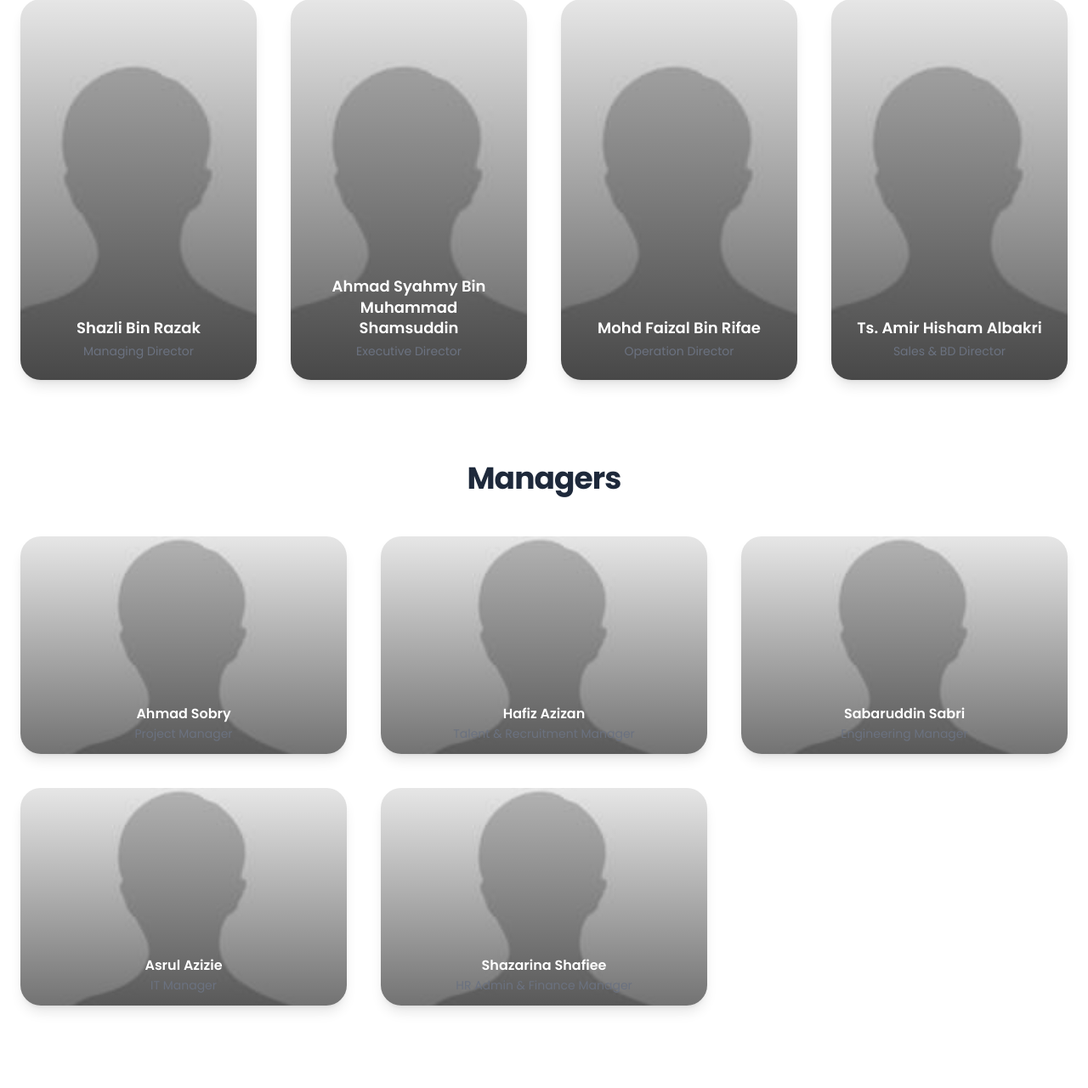
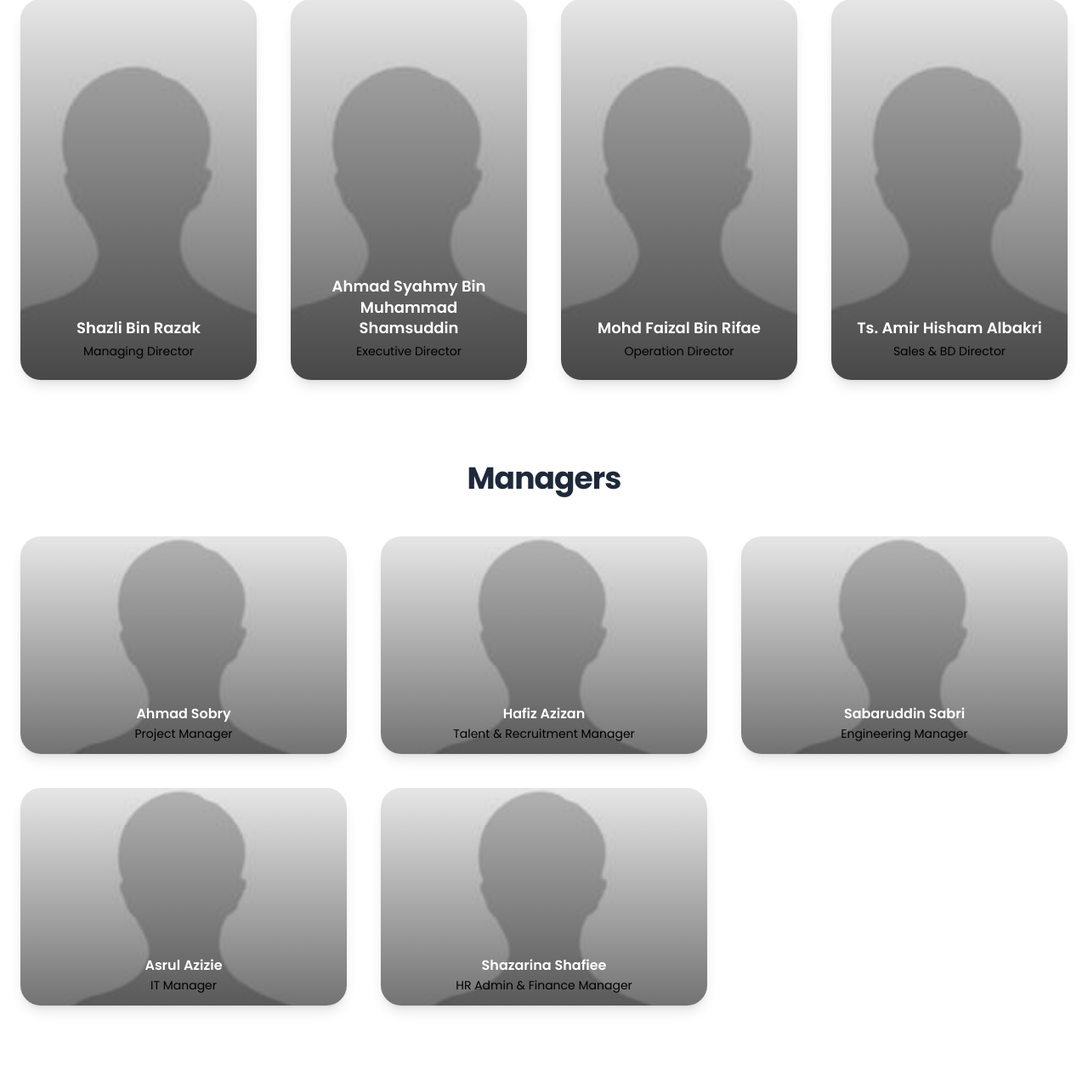
Before and after one commit to izzulamirr/KLSB, a Flask app: page /about/management in a window 1280 px wide. Shown: the part 297-1577 px from the top of the page at 85% size. Run offline with Flask 3, Linux system fonts and the light colour scheme; some libraries are stand-ins or nearby versions.

Commit message:
color for management

```diff
--- a/app/templates/About Us/about_board.html
+++ b/app/templates/About Us/about_board.html
@@ -1,6 +1,26 @@
 {% extends 'base.html' %}
 {% block title %}Board of Directors — KLSB{% endblock %}
 {% block content %}
+{% block extra_head %}
+<style>
+  /* Page-scoped override: force modal text to black and normalize blend-mode for this page only */
+  .board-modal-overlay p,
+  .board-modal-overlay .modal-title,
+  .board-modal-overlay ul,
+  .board-modal-overlay li,
+  .board-modal-overlay h2 {
+    color: #000 !important;
+    mix-blend-mode: normal !important;
+  }
+  /* Force paragraph text inside card buttons (used for both directors and managers) to black */
+  .director-card p,
+  button.director-card p {
+    color: #000 !important;
+    -webkit-text-fill-color: #000 !important;
+    mix-blend-mode: normal !important;
+  }
+</style>
+{% endblock %}
 <section class="py-24 bg-white" id="board">
   <div class="max-w-7xl mx-auto px-6">
     <h1 class="text-4xl font-bold tracking-tight text-center mb-12">Board of Directors</h1>
@@ -10,7 +30,7 @@
             <div class="absolute inset-0 bg-gradient-to-t from-black/60 to-transparent pointer-events-none"></div>
             <div class="absolute bottom-0 left-0 right-0 p-6 z-10">
               <h3 class="font-semibold text-white leading-snug text-lg">Shazli Bin Razak</h3>
-              <p class="mt-1 text-sm text-white/90">Managing Director</p>
+              <p class="mt-1 text-sm text-black">Managing Director</p>
             </div>
           </button>
   <button class="relative group director-card rounded-3xl overflow-hidden shadow-lg hover:shadow-2xl focus:outline-none focus-visible:ring-2 focus-visible:ring-teal-600 transition h-80 md:h-96 lg:h-[28rem]" data-modal-target="manager-hafiz" aria-haspopup="dialog">
@@ -18,7 +38,7 @@
         <div class="absolute inset-0 bg-gradient-to-t from-black/60 to-transparent pointer-events-none"></div>
         <div class="absolute bottom-0 left-0 right-0 p-6 z-10">
           <h3 class="font-semibold text-white leading-snug text-lg">Ahmad Syahmy Bin Muhammad Shamsuddin</h3>
-          <p class="mt-1 text-sm text-white/90">Executive Director</p>
+          <p class="mt-1 text-sm text-black">Executive Director</p>
         </div>
       </button>
   <button class="relative group director-card rounded-3xl overflow-hidden shadow-lg hover:shadow-2xl focus:outline-none focus-visible:ring-2 focus-visible:ring-teal-600 transition h-80 md:h-96 lg:h-[28rem]" data-modal-target="manager-sabaruddin" aria-haspopup="dialog">
@@ -26,7 +46,7 @@
         <div class="absolute inset-0 bg-gradient-to-t from-black/60 to-transparent pointer-events-none"></div>
         <div class="absolute bottom-0 left-0 right-0 p-6 z-10">
           <h3 class="font-semibold text-white leading-snug text-lg">Mohd Faizal Bin Rifae</h3>
-          <p class="mt-1 text-sm text-white/90">Operation Director</p>
+          <p class="mt-1 text-sm text-black">Operation Director</p>
         </div>
       </button>
   <button class="relative group director-card rounded-3xl overflow-hidden shadow-lg hover:shadow-2xl focus:outline-none focus-visible:ring-2 focus-visible:ring-teal-600 transition h-80 md:h-96 lg:h-[28rem]" data-modal-target="manager-asrul" aria-haspopup="dialog">
@@ -34,7 +54,7 @@
         <div class="absolute inset-0 bg-gradient-to-t from-black/60 to-transparent pointer-events-none"></div>
         <div class="absolute bottom-0 left-0 right-0 p-6 z-10">
           <h3 class="font-semibold text-white leading-snug text-lg">Ts. Amir Hisham Albakri</h3>
-          <p class="mt-1 text-sm text-white/90">Sales & BD Director</p>
+          <p class="mt-1 text-sm text-black">Sales & BD Director</p>
         </div>
       </button>
     </div>
@@ -49,7 +69,7 @@
             <div class="absolute inset-0 bg-gradient-to-t from-black/50 to-transparent pointer-events-none"></div>
             <div class="absolute bottom-0 left-0 right-0 p-4 z-10">
               <h3 class="font-semibold text-white leading-snug text-base">Ahmad Sobry</h3>
-              <p class="mt-1 text-xs text-white/90">Project Manager</p>
+              <p class="mt-1 text-xs text-black">Project Manager</p>
             </div>
           </button>
       <button class="relative group director-card rounded-3xl overflow-hidden shadow-lg hover:shadow-2xl focus:outline-none focus-visible:ring-2 focus-visible:ring-teal-600 transition h-56 md:h-60 lg:h-64" data-modal-target="manager-hafiz" aria-haspopup="dialog">
@@ -57,7 +77,7 @@
         <div class="absolute inset-0 bg-gradient-to-t from-black/50 to-transparent pointer-events-none"></div>
         <div class="absolute bottom-0 left-0 right-0 p-4 z-10">
           <h3 class="font-semibold text-white leading-snug text-base">Hafiz Azizan</h3>
-          <p class="mt-1 text-xs text-white/90">Talent & Recruitment Manager</p>
+          <p class="mt-1 text-xs text-black">Talent & Recruitment Manager</p>
         </div>
       </button>
       <button class="relative group director-card rounded-3xl overflow-hidden shadow-lg hover:shadow-2xl focus:outline-none focus-visible:ring-2 focus-visible:ring-teal-600 transition h-56 md:h-60 lg:h-64" data-modal-target="manager-sabaruddin" aria-haspopup="dialog">
@@ -65,7 +85,7 @@
         <div class="absolute inset-0 bg-gradient-to-t from-black/50 to-transparent pointer-events-none"></div>
         <div class="absolute bottom-0 left-0 right-0 p-4 z-10">
           <h3 class="font-semibold text-white leading-snug text-base">Sabaruddin Sabri</h3>
-          <p class="mt-1 text-xs text-white/90">Engineering Manager</p>
+          <p class="mt-1 text-xs text-black">Engineering Manager</p>
         </div>
       </button>
   <button class="relative group director-card rounded-3xl overflow-hidden shadow-lg hover:shadow-2xl focus:outline-none focus-visible:ring-2 focus-visible:ring-teal-600 transition h-56 md:h-60 lg:h-64" data-modal-target="manager-asrul" aria-haspopup="dialog">
@@ -73,7 +93,7 @@
         <div class="absolute inset-0 bg-gradient-to-t from-black/50 to-transparent pointer-events-none"></div>
         <div class="absolute bottom-0 left-0 right-0 p-4 z-10">
           <h3 class="font-semibold text-white leading-snug text-base">Asrul Azizie</h3>
-          <p class="mt-1 text-xs text-white/90">IT Manager</p>
+          <p class="mt-1 text-xs text-black">IT Manager</p>
         </div>
       </button>
       <button class="relative group director-card rounded-3xl overflow-hidden shadow-lg hover:shadow-2xl focus:outline-none focus-visible:ring-2 focus-visible:ring-teal-600 transition h-56 md:h-60 lg:h-64" data-modal-target="manager-shazarina" aria-haspopup="dialog">
@@ -81,7 +101,7 @@
         <div class="absolute inset-0 bg-gradient-to-t from-black/50 to-transparent pointer-events-none"></div>
         <div class="absolute bottom-0 left-0 right-0 p-4 z-10">
           <h3 class="font-semibold text-white leading-snug text-base">Shazarina Shafiee</h3>
-          <p class="mt-1 text-xs text-white/90">HR Admin & Finance Manager</p>
+          <p class="mt-1 text-xs text-black">HR Admin & Finance Manager</p>
         </div>
       </button>
     </div>
@@ -128,7 +148,7 @@
   <img src="{{ url_for('static', filename='img/Management/org.jpg') }}" alt="Shazli Bin Razak" class="w-full h-72 object-cover block">
   </div>
   <h2 class="modal-title">Shazli Bin Razak — Managing Director</h2>
-  <p>Shazli brings strategic leadership and extensive experience in large-scale project delivery across the region, focusing on aligning commercial outcomes with engineering execution.</p>
+  <p class="text-black" style="color:#000 !important">Shazli brings strategic leadership and extensive experience in large-scale project delivery across the region, focusing on aligning commercial outcomes with engineering execution.</p>
   <ul class="list-disc pl-5 mt-4 text-sm space-y-1">
     <li>20+ years in engineering and project management</li>
     <li>Specialist in multi-discipline delivery coordination</li>
@@ -140,7 +160,7 @@
   <img src="{{ url_for('static', filename='img/Management/org.jpg') }}" alt="Ahmad Syahmy Bin Muhammad Shamsuddin" class="w-full h-72 object-cover block">
   </div>
   <h2 class="modal-title">Ahmad Syahmy Bin Muhammad Shamsuddin — Executive Director</h2>
-  <p>Ahmad Syahmy leads operational excellence and ensures delivery quality through rigorous processes and a focus on capability development.</p>
+  <p class="text-black" style="color:#000 !important">Ahmad Syahmy leads operational excellence and ensures delivery quality through rigorous processes and a focus on capability development.</p>
   <ul class="list-disc pl-5 mt-4 text-sm space-y-1">
     <li>Proven track record in operations leadership</li>
     <li>Expertise in resource planning and optimisation</li>
@@ -152,7 +172,7 @@
   <img src="{{ url_for('static', filename='img/Management/org.jpg') }}" alt="Sabaruddin Sabri" class="w-full h-72 object-cover block">
   </div>
   <h2 class="modal-title">Sabaruddin Sabri — Engineering Manager</h2>
-  <p>Sabaruddin manages engineering teams, ensuring technical quality and delivery across projects.</p>
+  <p class="text-black" style="color:#000 !important">Sabaruddin manages engineering teams, ensuring technical quality and delivery across projects.</p>
   <ul class="list-disc pl-5 mt-4 text-sm space-y-1">
     <li>Technical leadership and mentoring</li>
     <li>Quality assurance and compliance</li>
@@ -164,7 +184,7 @@
   <img src="{{ url_for('static', filename='img/Management/org.jpg') }}" alt="Asrul Azizie" class="w-full h-72 object-cover block">
   </div>
   <h2 class="modal-title">Asrul Azizie — IT Manager</h2>
-  <p>Asrul oversees IT operations, infrastructure and supports systems that keep the business running smoothly.</p>
+  <p class="text-black" style="color:#000 !important">Asrul oversees IT operations, infrastructure and supports systems that keep the business running smoothly.</p>
   <ul class="list-disc pl-5 mt-4 text-sm space-y-1">
     <li>Systems administration and support</li>
     <li>Infrastructure planning and security</li>
@@ -176,7 +196,7 @@
   <img src="{{ url_for('static', filename='img/Management/org.jpg') }}" alt="Mohd Faizal Bin Rifae" class="w-full h-80 object-cover object-center block">
   </div>
   <h2 class="modal-title">Shazarina Shafiee — HR Admin & Finance Manager</h2>
-  <p>Handles HR administration and financial support functions.</p>
+  <p class="text-black" style="color:#000 !important">Handles HR administration and financial support functions.</p>
 </div>
 {% endblock %}
 {% block extra_body %}
```
